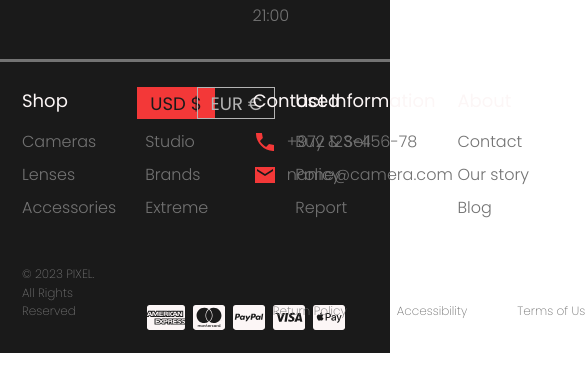
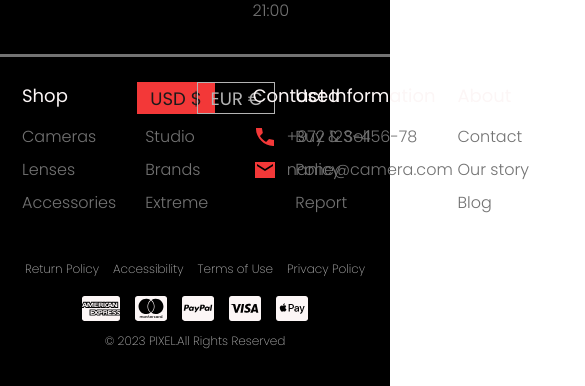
Before and after one commit to abutahermuhammad/pixel, a Next.js app: page / in a window 390 px wide. Shown: the part 3464-3850 px from the top of the page, 585 px wide, since content can reach past the window. Before the commit the page ends 3817 px from the top, so only its background shows below. Built offline with nearby package versions, Linux system fonts and the light colour scheme.

Commit message:
fix(FooterBar): responsive issues

```diff
--- a/src/components/Footer/FooterBar.tsx
+++ b/src/components/Footer/FooterBar.tsx
@@ -79,8 +79,8 @@ const FooterBar = () => {
     return (
         <Container className={Style.__footerBar}>
             <p className={Style.__copyright}>
-                © 2023 PIXEL.<br />
-                All Rights Reserved
+                <span>© 2023 PIXEL.</span>
+                <span>All Rights Reserved</span>
             </p>
 
             <Cards />
--- a/src/components/Footer/footer.module.scss
+++ b/src/components/Footer/footer.module.scss
@@ -1,7 +1,7 @@
 @import "./../../styles/typography.scss";
 
 .__area {
-    @apply relative w-full bg-black pt-[27px] pb-[33px];
+    @apply relative w-full bg-[#000] md:bg-black pt-[22px] md:pt-[27px] pb-[39px] md:pb-[33px];
 
     // Footer Top Section
     .__top_container {
@@ -62,9 +62,14 @@
         }
     }
 
+
+
+
+
+
     // Footer Middle Section
     .__middle_container {
-        @apply w-full grid grid-cols-3 pt-[25px] border-t-[3px] border-t-dark-grey;
+        @apply mb-[45px] w-full grid grid-cols-3 pt-[25px] border-t-[3px] border-t-dark-grey;
     }
     .__menus {
         @apply flex gap-[87px];
@@ -90,16 +95,16 @@
 
     // FooterBar
     .__footerBar {
-        @apply mt-[45px] w-full grid grid-cols-3 gap-[30px] text-dark-grey subText;
+        @apply w-full max-md:flex max-md:flex-col-reverse max-md:items-center md:grid md:grid-cols-3 md:gap-[30px] text-dark-grey max-md:text-gray subText;
 
         .__copyright {
-            @apply me-auto;
+            @apply max-md:w-full max-md:mt-[11.25px] me-auto flex flex-row max-md:justify-center md:flex-col;
         }
         .__cards {
-            @apply -mb-2.5 w-max flex items-end gap-2 mx-auto;
+            @apply md:-mb-2.5 max-md:mt-[17px] w-max flex items-end gap-[15px] md:gap-2 mx-auto;
         }
         .__links {
-            @apply ms-auto w-max flex items-end gap-[50px];
+            @apply md:ms-auto w-max flex items-end gap-[14px] md:gap-[50px];
             .__link {
                 @apply hover:text-gray;
             }
```
